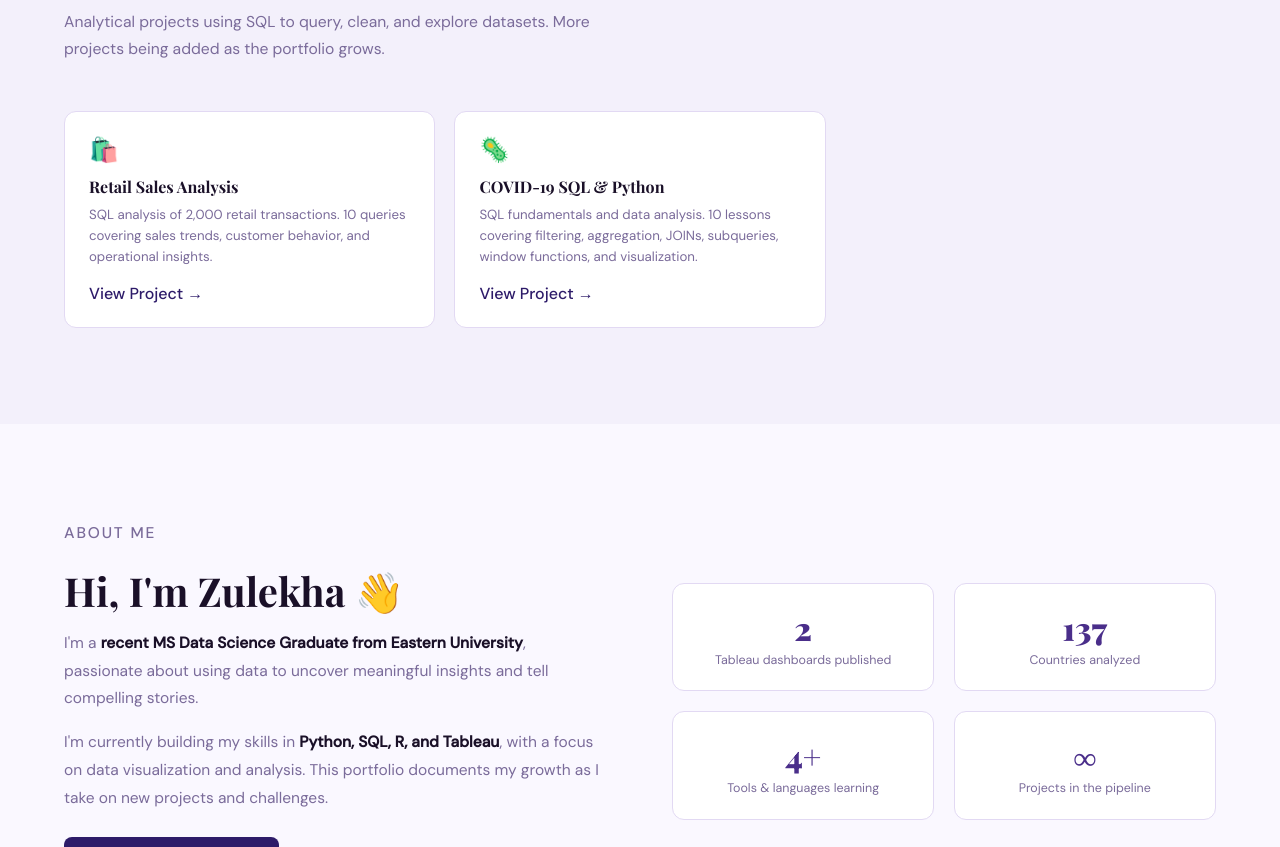
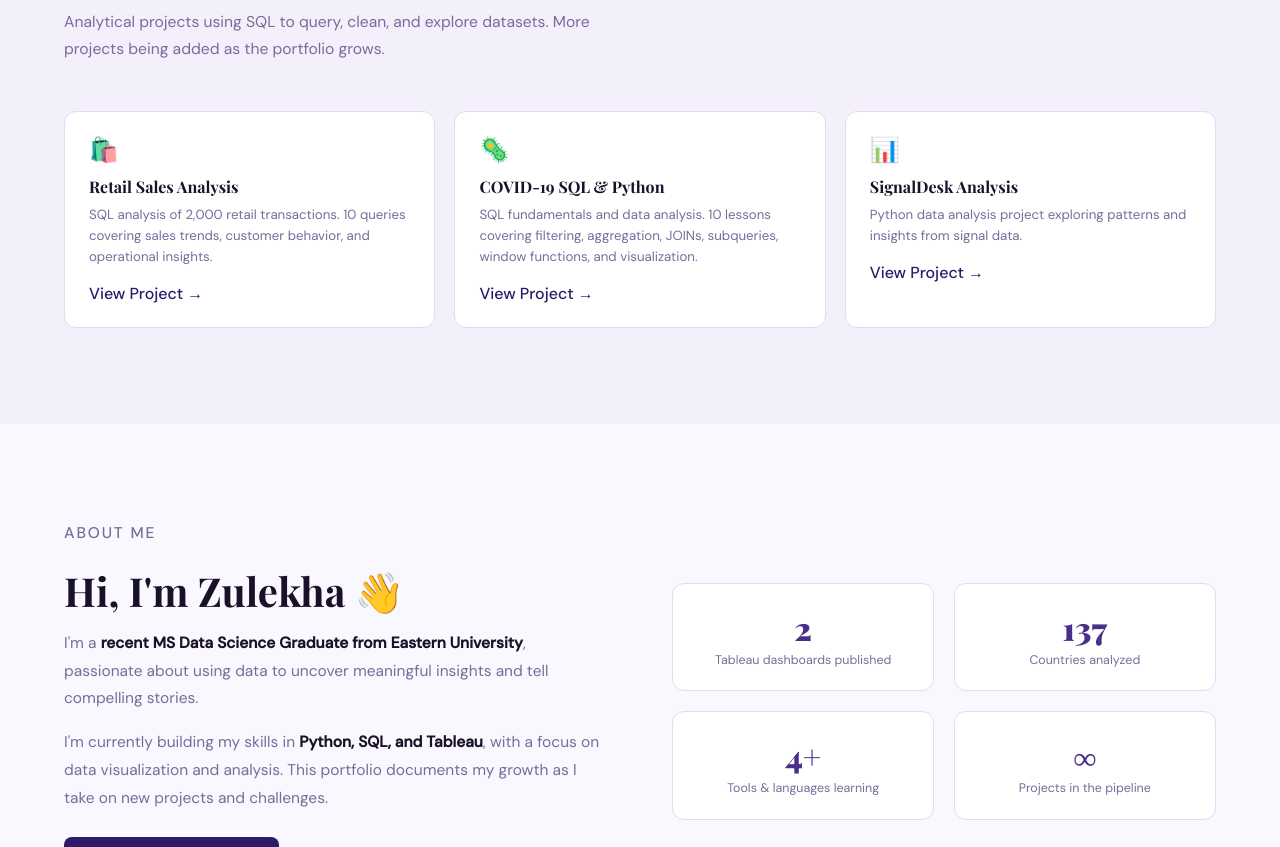
Before and after one commit to zulekhan/zulekhan.github.io, a plain HTML site: page index.html in a window 1280 px wide. Shown: the part 1953-2800 px from the top of the page. Drawn offline with nearby package versions, Linux system fonts and the light colour scheme.

Commit message:
Update project sections in index.html
 added a new project section for 'SignalDesk Analysis'.

```diff
--- a/index.html
+++ b/index.html
@@ -363,7 +363,6 @@
       <span class="skill-pill">Tableau</span>
       <span class="skill-pill">SQL</span>
       <span class="skill-pill">Python</span>
-      <span class="skill-pill">R</span>
       <span class="skill-pill">Data Visualization</span>
       <span class="skill-pill">Dashboard Design</span>
       <span class="skill-pill">Exploratory Analysis</span>
@@ -434,6 +433,12 @@
         <p class="sql-desc">SQL fundamentals and data analysis. 10 lessons covering filtering, aggregation, JOINs, subqueries, window functions, and visualization.</p>
         <a href="https://github.com/zulekhan/covid-epidemiology" target="_blank" style="display: inline-block; margin-top: 1rem; color: var(--plum); font-weight: 500; text-decoration: none;">View Project →</a>
       </div>
+      <div class="sql-card">
+        <div class="sql-icon">📊</div>
+        <h3 class="sql-title">SignalDesk Analysis</h3>
+        <p class="sql-desc">Python data analysis project exploring patterns and insights from signal data.</p>
+        <a href="https://github.com/zulekhan/signaldesk-analysis" target="_blank" style="display: inline-block; margin-top: 1rem; color: var(--plum); font-weight: 500; text-decoration: none;">View Project →</a>
+      </div>
     </div>
   </section>
 
@@ -444,7 +449,7 @@
         <p class="section-label">About Me</p>
         <h2 class="section-title">Hi, I'm Zulekha 👋</h2>
         <p>I'm a <strong>recent MS Data Science Graduate from Eastern University</strong>, passionate about using data to uncover meaningful insights and tell compelling stories.</p>
-        <p>I'm currently building my skills in <strong>Python, SQL, R, and Tableau</strong>, with a focus on data visualization and analysis. This portfolio documents my growth as I take on new projects and challenges.</p>
+        <p>I'm currently building my skills in <strong>Python, SQL, and Tableau</strong>, with a focus on data visualization and analysis. This portfolio documents my growth as I take on new projects and challenges.</p>
         <div style="margin-top: 1.5rem;">
           <a href="https://www.linkedin.com/in/zulekha-m-179471170/" target="_blank" class="btn-primary">Connect on LinkedIn →</a>
         </div>
```
